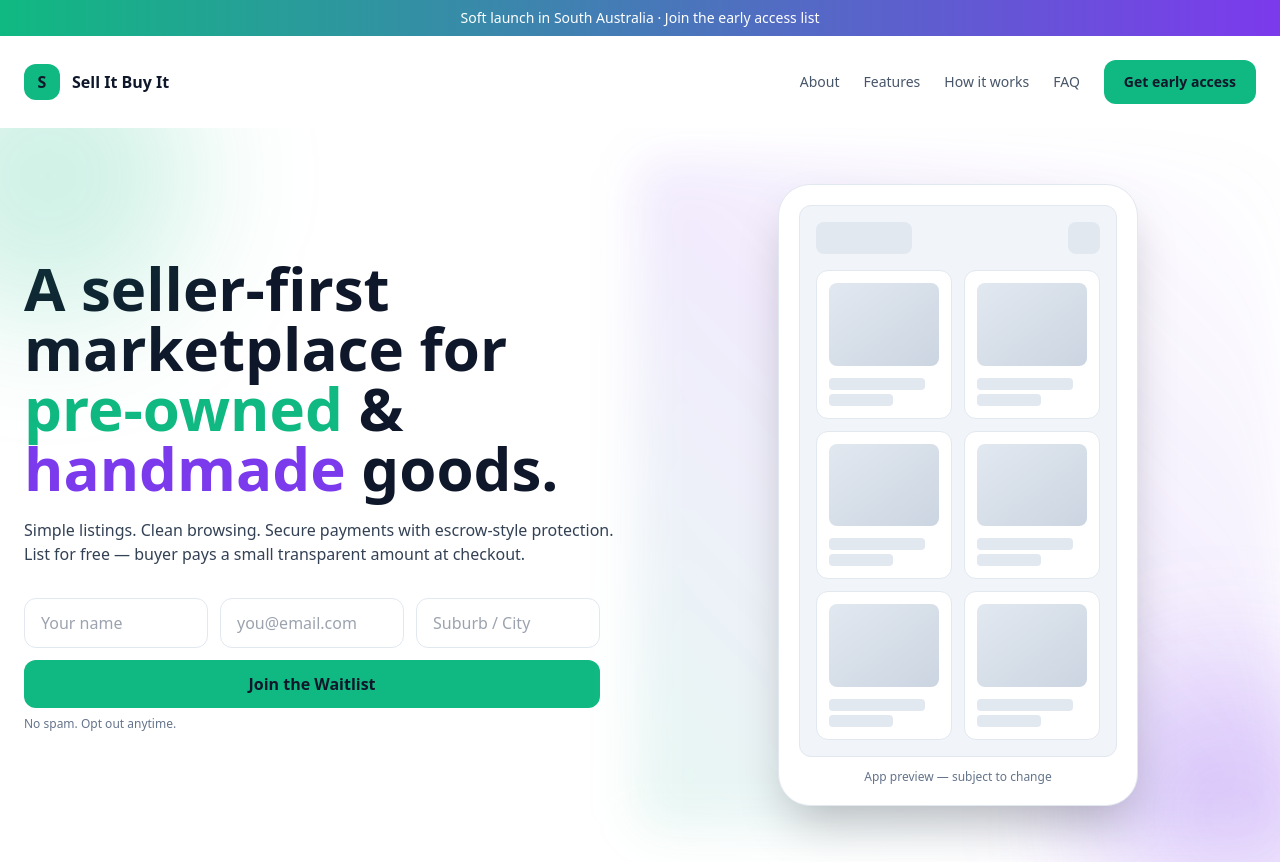
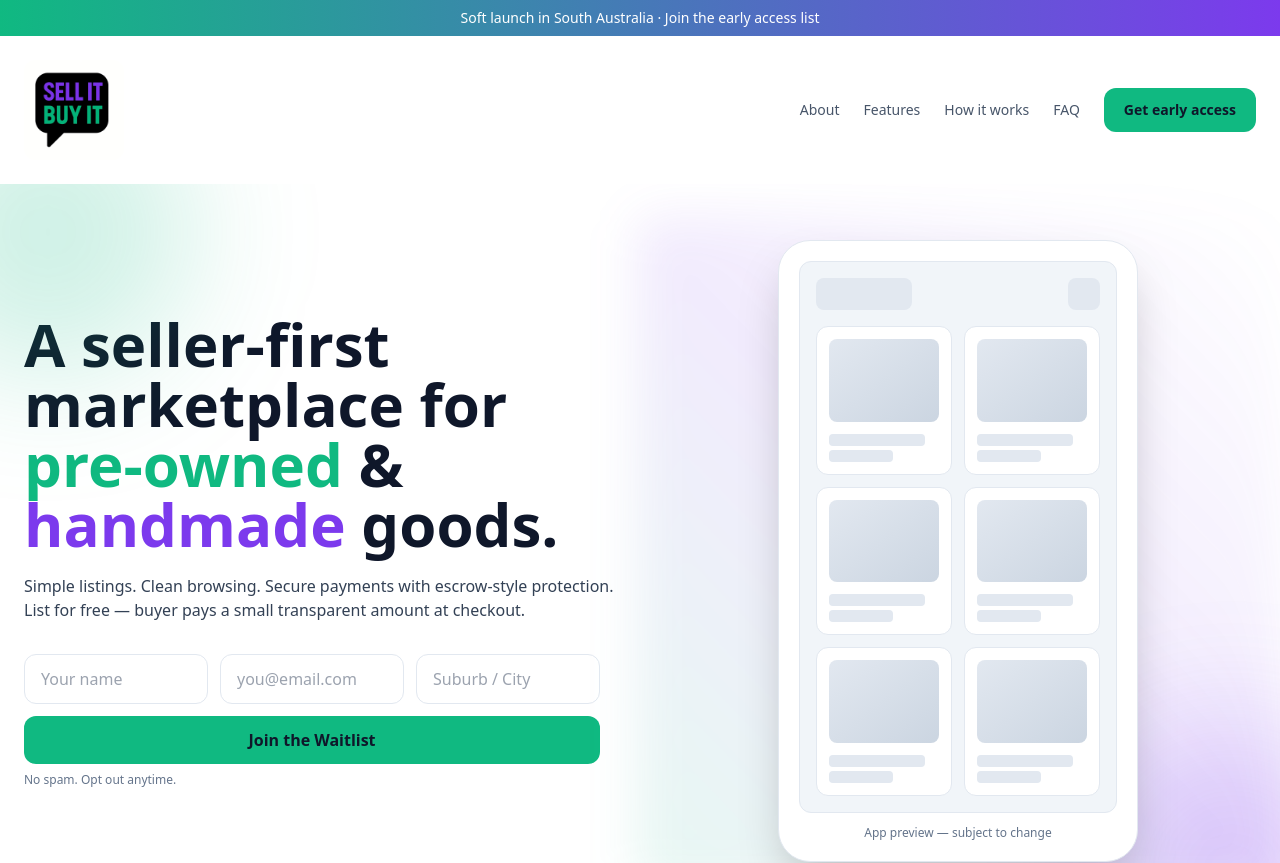
Before and after one commit to petoendre/sellItBuyItTeaser, a Next.js app: page / in a window 1280 px wide. Shown: the top 863 px of the page. Built offline with nearby package versions, Linux system fonts and the light colour scheme.

Commit message:
improvement

```diff
--- a/app/page.tsx
+++ b/app/page.tsx
@@ -1,5 +1,6 @@
 'use client'
 import React, { useState } from 'react'
+import Image from 'next/image'
 
 export default function Page() {
   const [name, setName] = useState('')
@@ -31,9 +32,14 @@
 
       <header className="container-xl py-6 flex items-center justify-between">
         <div className="flex items-center gap-3">
-          <div className="h-9 w-9 rounded-xl bg-primary grid place-items-center font-black text-slate-900">S</div>
-          <span className="font-semibold">Sell It Buy It</span>
-        </div>
+  <Image
+    src="/logo.jpg"
+    alt="Sell It Buy It logo"
+    width={100}
+    height={100}
+    className="rounded-xl object-cover"
+  />
+</div>
         <nav className="hidden md:flex items-center gap-6 text-sm text-slate-600">
           <a href="#about" className="hover:text-slate-900">About</a>
           <a href="#features" className="hover:text-slate-900">Features</a>
@@ -203,10 +209,15 @@
       <footer className="border-t border-slate-200/80 py-10">
         <div className="container-xl grid gap-6 sm:grid-cols-2 lg:grid-cols-3 items-start text-sm text-slate-600">
           <div>
-            <div className="flex items-center gap-2">
-              <div className="h-8 w-8 rounded-xl bg-primary grid place-items-center font-black text-slate-900">S</div>
-              <span className="font-semibold">Sell It Buy It</span>
-            </div>
+            <div className="flex items-center gap-3">
+  <Image
+    src="/logo.jpg"
+    alt="Sell It Buy It logo"
+    width={100}
+    height={100}
+    className="rounded-xl object-cover"
+  />
+</div>
             <p className="mt-2 max-w-sm">Keeping great finds in the loop. © {new Date().getFullYear()} Sell It Buy It Pty Ltd</p>
           </div>
           <div>
```
Also changed, not shown: public/logo.jpg (added).
